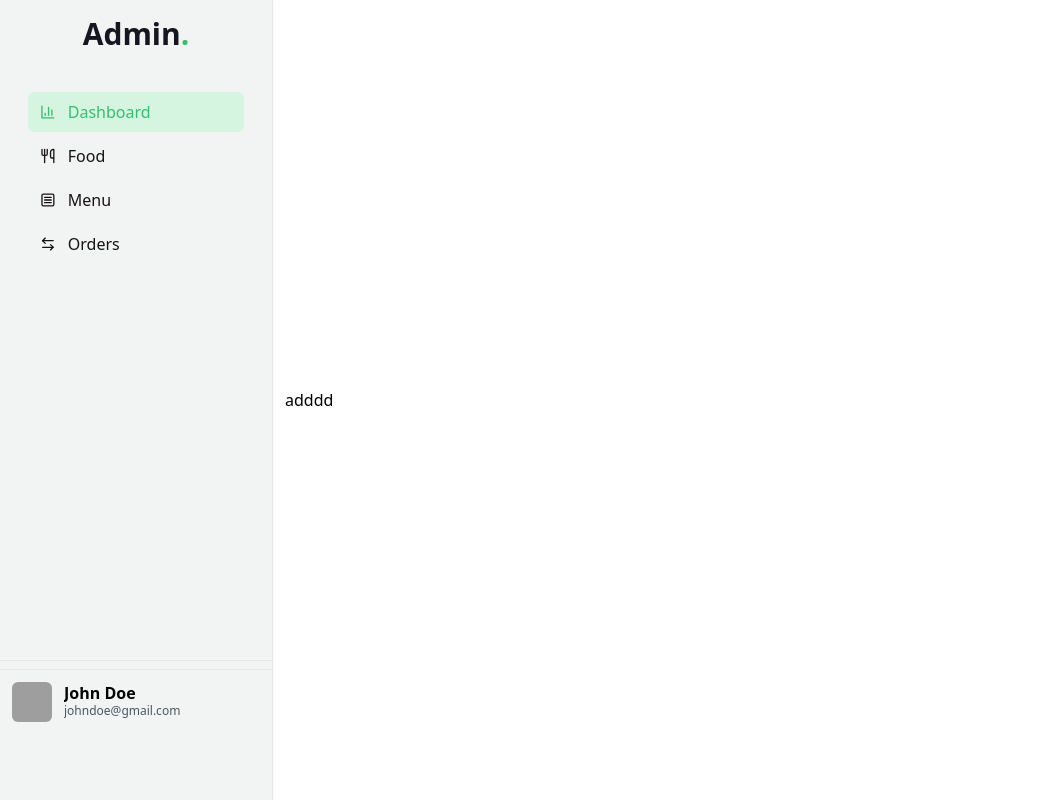
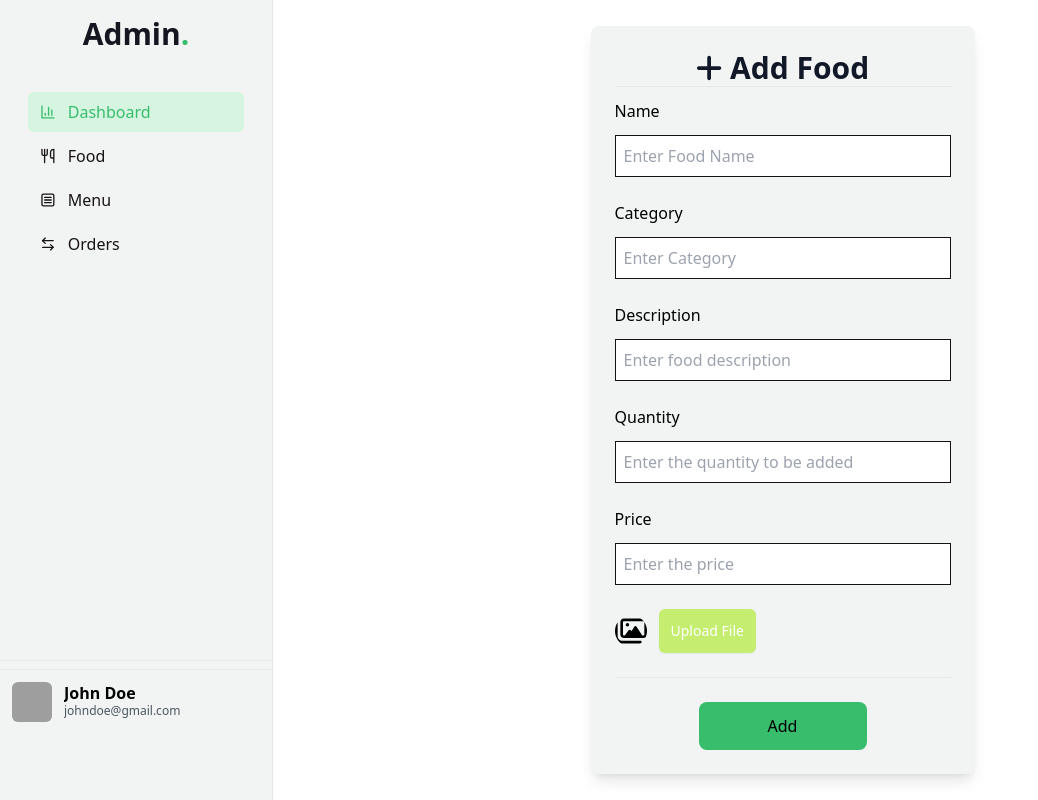
Before and after one commit to jerinwilson7/Canteen-Admin-Panel, a React (Create React App) app: page /add-product in a window 1280 px wide. Shown: the whole page, without its empty margins (0-1038 px from the left). Built offline with nearby package versions, Linux system fonts and the light colour scheme; grey boxes are pictures that could not be loaded.

Commit message:
added product adding component

```diff
--- /dev/null
+++ b/src/Components/Food/AddFood.jsx
@@ -0,0 +1,148 @@
+import { faImages } from "@fortawesome/free-regular-svg-icons";
+import { faPlus } from "@fortawesome/free-solid-svg-icons";
+import { FontAwesomeIcon } from "@fortawesome/react-fontawesome";
+import axios from "axios";
+import { Server } from "lucide-react";
+import React, { useState } from "react";
+
+function AddFood() {
+  const [foodImage, setFoodImage] = useState(null);
+  const [name, setName] = useState("");
+  const [category, setCategory] = useState("");
+  const [description, setDescription] = useState("");
+  const [quantity, setQuantity] = useState("");
+  const [price, setPrice] = useState("");
+
+  const handleFileInputChange = (e) => {
+    const file = e.target.files[0];
+    setFoodImage(file);
+  };
+
+  const handleSubmit = (e) => {
+    e.preventDefault();
+  };
+  return (
+    <div className="flex flex-1 items-center justify-center">
+      <div className="bg-paleSilver w-96 p-6 rounded-lg shadow-lg">
+        <h1 className="text-gray-900 text-center font-semibold block text-3xl">
+          <FontAwesomeIcon className="inline-block mr-2" icon={faPlus} />
+          Add Food
+        </h1>
+        <hr />
+        <form
+          action=""
+          className="space-y-6"
+          onSubmit={handleSubmit}
+          encType="multipart/form-data"
+        >
+          <div className="relative mt-3">
+            <label htmlFor="name" className="text-base block mb-3">
+              Name
+            </label>
+            <input
+              type="name"
+              value={name}
+              onChange={(e) => setName(e.target.value)}
+              placeholder="Enter Food Name"
+              required
+              className="w-full bg-white text-base border px-2 py-2 focus:outline-none focus:ring-1 hover: bg-transparent border-chineseBlack"
+            />
+          </div>
+          <div className="relative mt-3">
+            <label htmlFor="category" className="text-base block mb-3">
+              Category
+            </label>
+            <input
+              type="text"
+              value={category}
+              onChange={(e) => setCategory(e.target.value)}
+              placeholder="Enter Category"
+              required
+              className="w-full bg-white text-base border px-2 py-2 focus:outline-none focus:ring-1 hover: bg-transparent border-chineseBlack"
+            />
+          </div>
+          <div className="relative mt-3">
+            <label htmlFor="description" className="text-base block mb-3">
+              Description
+            </label>
+            <input
+              type="text"
+              value={description}
+              onChange={(e) => setDescription(e.target.value)}
+              placeholder="Enter food description"
+              required
+              className="w-full bg-white text-base border px-2 py-2 focus:outline-none focus:ring-1 hover: bg-transparent border-chineseBlack"
+            />
+          </div>
+          <div className="relative mt-3">
+            <label htmlFor="quantity" className="text-base block mb-3">
+              Quantity
+            </label>
+            <input
+              type="number"
+              value={quantity}
+              onChange={(e) => setQuantity(e.target.value)}
+              placeholder="Enter the quantity to be added"
+              required
+              className="w-full bg-white text-base border px-2 py-2 focus:outline-none focus:ring-1 hover: bg-transparent border-chineseBlack"
+            />
+          </div>
+          <div className="relative mt-3">
+            <label htmlFor="price" className="text-base block mb-3">
+              Price
+            </label>
+            <input
+              type="number"
+              value={price}
+              onChange={(e) => setPrice(e.target.value)}
+              placeholder="Enter the price"
+              required
+              className="w-full bg-white text-base border px-2 py-2 focus:outline-none focus:ring-1 hover: bg-transparent border-chineseBlack"
+            />
+          </div>
+          <div>
+            <label
+              htmlFor="avatar"
+              className="block text-sm font-medium text-gray-700"
+            ></label>
+            <div className="mt-3 flex items-center">
+              <span className="inline-block h-8 w-8 rounded-full overflow-hidden">
+                {foodImage ? (
+                  <img
+                    src={URL.createObjectURL(foodImage)}
+                    alt="Food-Img"
+                    className="h-full w-full object-cover rounded-full"
+                  />
+                ) : (
+                  <FontAwesomeIcon className="h-8 w-8" icon={faImages} />
+                )}
+              </span>
+              <label
+                htmlFor="file-input"
+                className="ml-3 flex items-center justify-center px-3 py-3 border-paleOrange bg-opacity-150 rounded-md transition duration-300 ease-in-out shadow-sm text-sm font-medium text-white bg-inchWorm hover:text-gray-400 cursor-pointer"
+              >
+                <span>Upload File</span>
+                <input
+                  type="file"
+                  name="Food-Image"
+                  id="file-input"
+                  accept=".jpg,.jpeg,.png"
+                  className="sr-only"
+                  onChange={handleFileInputChange}
+                />
+              </label>
+            </div>
+          </div>
+          <hr className="mt-2" />
+          <div className=" flex mt-5 items-center justify-center">
+            <button className="bg-seaGreen rounded-lg px-5 py-3  w-1/2 font-medium hover:bg-green-400">
+              Add
+            </button>
+          </div>
+        </form>
+      </div>
+    </div>
+  );
+}
+
+export default AddFood;
--- a/src/Components/index.js
+++ b/src/Components/index.js
@@ -2,5 +2,6 @@ import Login from "./Login/Login";
 import SideBar from "./SideBar/SideBar";
 import Item from "./SideBar/Item";
 import SideComponent from "./SideBar/SideComponent";
+import AddFood from "./Food/AddFood";
 
-export { Login, SideBar ,Item, SideComponent};
+export { Login, SideBar ,Item, SideComponent,AddFood};
--- a/src/Pages/AddProductPage.jsx
+++ b/src/Pages/AddProductPage.jsx
@@ -1,11 +1,13 @@
-import React from 'react'
+
+import React from "react";
+import { AddFood } from "../Components";
 
 function AddProductPage() {
   return (
-    <div className='flex items-center justify-center'>
-        <h1>adddd</h1>
+    <div className="flex flex-1 items-center justify-center">
+      <AddFood/>
     </div>
-  )
+  );
 }
 
-export default AddProductPage
+export default AddProductPage;
```
